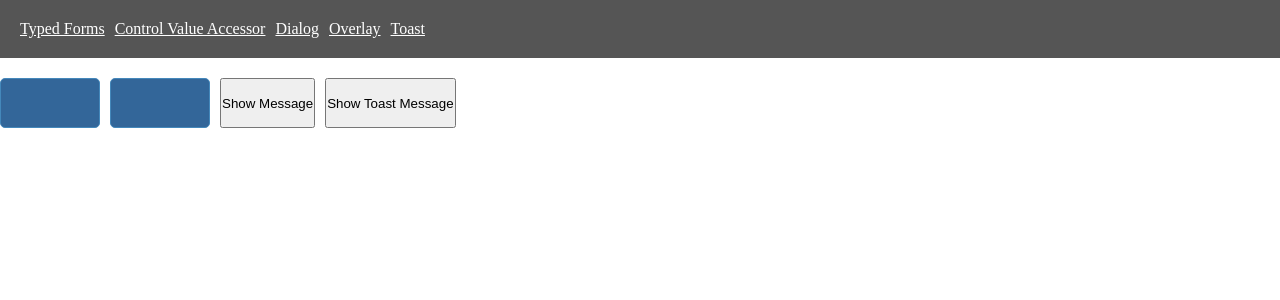
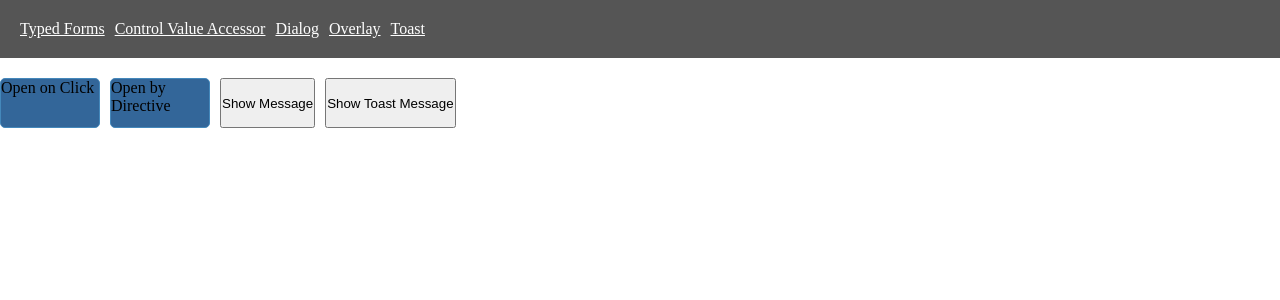
Before and after one commit to teebee78/ng14, an Angular app: page /overlay in a window 1280 px wide. Shown: the top 300 px of the page. Built offline with nearby package versions, Linux system fonts and the light colour scheme.

Commit message:
just texts

```diff
--- a/src/app/overlay-example/overlay-example.component.html
+++ b/src/app/overlay-example/overlay-example.component.html
@@ -1,5 +1,5 @@
-<div #hot class="hot" (mouseover)="onHover($event)" (mouseout)="onHoverOut()"></div>
-<div toverlay class="hot"></div>
+<div #hot class="hot" (mouseover)="onHover($event)" (mouseout)="onHoverOut()">Open on Click</div>
+<div toverlay class="hot">Open by Directive</div>
 <button (click)="showMessage()">Show Message</button>
 <button (click)="showToastMessage()">Show Toast Message</button>
 
```
